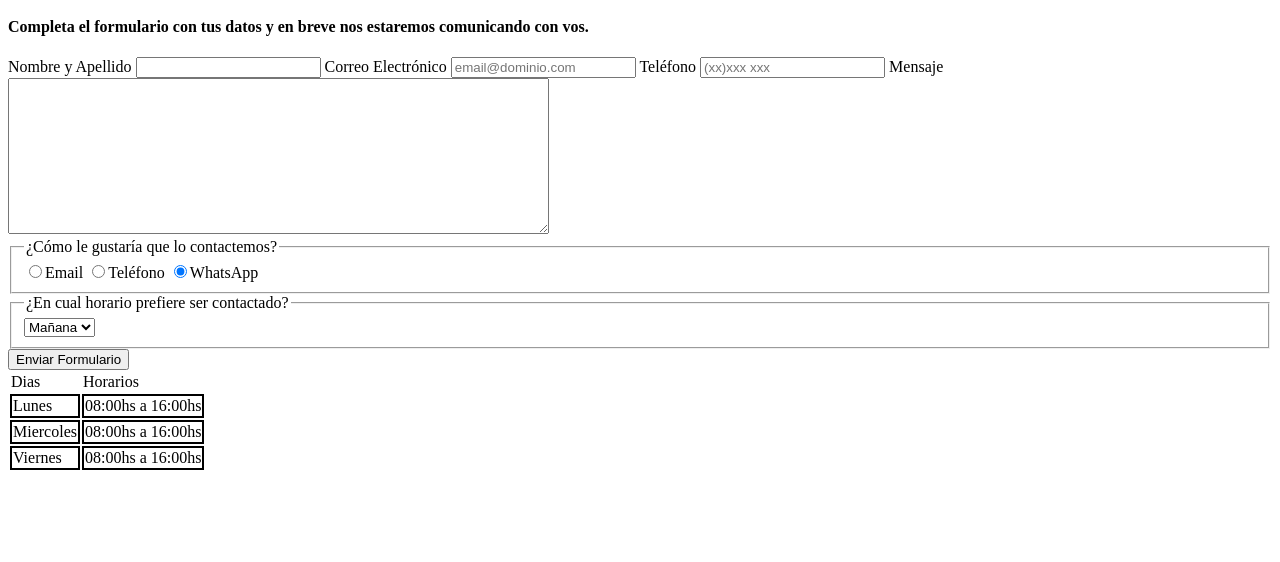
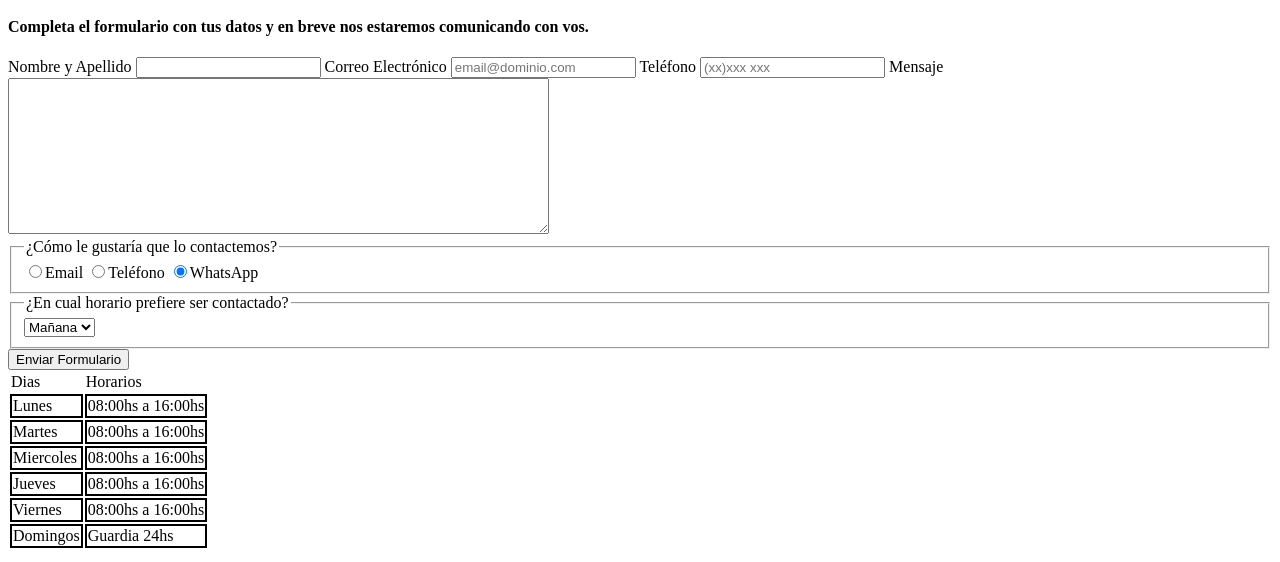
Before and after one commit to IvArguello/Proyecto-Veterinaria, a plain HTML site: page Try1/ventanas/contacto.html in a window 1280 px wide. Shown: the part 1034-1596 px from the top of the page. Before the commit the page ends 1518 px from the top, so only its background shows below. Drawn offline with Linux system fonts and the light colour scheme.

Commit message:
horarios

```diff
--- a/Try1/ventanas/contacto.html
+++ b/Try1/ventanas/contacto.html
@@ -86,12 +86,24 @@
                     <td>08:00hs a 16:00hs</td>
                 </tr>
                 <tr>
+                    <td>Martes</td>
+                    <td>08:00hs a 16:00hs</td>
+                </tr>
+                <tr>
                     <td>Miercoles</td>
+                    <td>08:00hs a 16:00hs</td>
+                </tr>
+                <tr>
+                    <td>Jueves</td>
                     <td>08:00hs a 16:00hs</td>
                 </tr>
                 <tr>
                     <td>Viernes</td>
                     <td>08:00hs a 16:00hs</td>
+                </tr>
+                <tr>
+                    <td>Domingos</td>
+                    <td>Guardia 24hs</td>
                 </tr>
             </tbody>
         </table>
```
